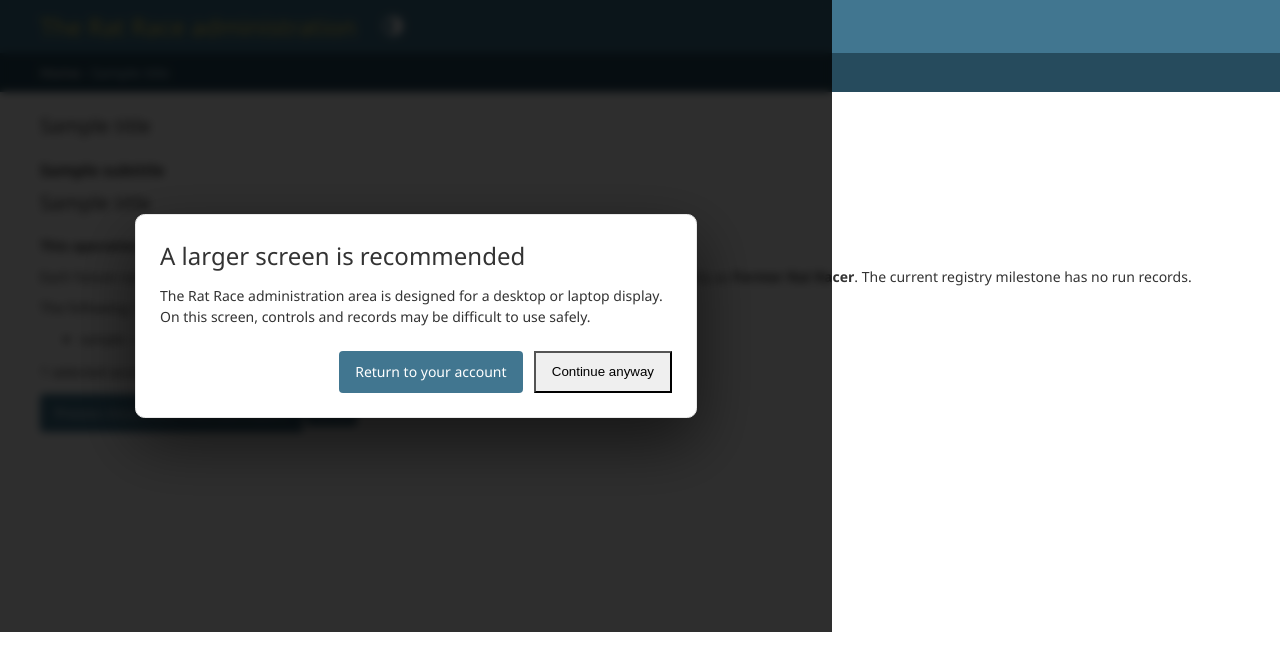
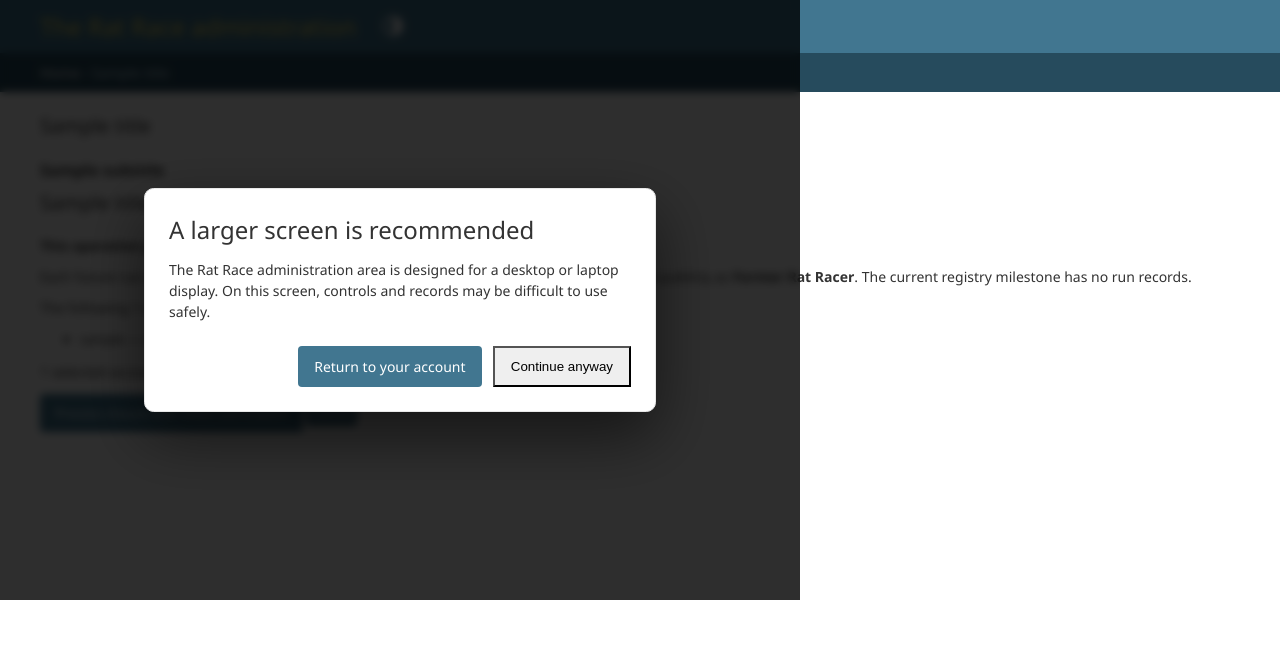
Before and after one commit to Eurymachus/The-Great-Spiffo-s-Rat-Race, a Django app: template apps/website/registry/templates/admin/registry/confirm_account_closure.html in a window 1280 px wide. Shown: the top 671 px of the page. Run offline with Django 5.2, Linux system fonts and the light colour scheme; data comes from the database, SQL or seed files in the repository; the template is opened without the code that fills it: most values are stand-ins (such as "Sample title", 1, 10 or a date in 2020).

Commit message:
Fit admin warning panel on narrow screens

```diff
--- a/apps/website/registry/static/registry/admin.css
+++ b/apps/website/registry/static/registry/admin.css
@@ -119,17 +119,20 @@ body.add-form .submit-row a.deletelink {
     overflow: auto;
     background: rgba(0, 0, 0, .82);
     backdrop-filter: blur(4px);
+    box-sizing: border-box;
 }
 
 .admin-viewport-gate.is-visible { display: flex; }
 .admin-viewport-gate-panel {
-    width: min(100%, 32rem);
+    width: 100%;
+    max-width: 32rem;
     padding: 1.5rem;
     border: 1px solid var(--hairline-color, #555);
     border-radius: .6rem;
     background: var(--body-bg, #121212);
     color: var(--body-fg, #eee);
     box-shadow: 0 1.5rem 4rem rgba(0, 0, 0, .55);
+    box-sizing: border-box;
 }
 .admin-viewport-gate-panel h1 { margin: 0 0 .8rem; font-size: 1.5rem; }
 .admin-viewport-gate-panel p { margin: 0; line-height: 1.5; }
@@ -141,5 +144,11 @@ body.add-form .submit-row a.deletelink {
     margin-top: 1.5rem;
 }
 .admin-viewport-gate-actions a,
-.admin-viewport-gate-actions button { margin: 0; padding: .7rem 1rem; }
+.admin-viewport-gate-actions button { margin: 0; padding: .7rem 1rem; box-sizing: border-box; }
 .admin-viewport-gate-actions a { display: inline-flex; align-items: center; text-decoration: none; }
+.admin-viewport-gate.is-compact .admin-viewport-gate-actions { flex-direction: column; }
+.admin-viewport-gate.is-compact .admin-viewport-gate-actions a,
+.admin-viewport-gate.is-compact .admin-viewport-gate-actions button {
+    justify-content: center;
+    width: 100%;
+}
--- a/apps/website/registry/static/registry/admin_viewport_gate.js
+++ b/apps/website/registry/static/registry/admin_viewport_gate.js
@@ -40,6 +40,7 @@
         gate.style.width = `${width}px`;
         gate.style.height = `${height}px`;
         gate.style.top = `${Math.round(window.visualViewport?.offsetTop || 0)}px`;
+        gate.classList.toggle("is-compact", width < 480);
         gate.classList.toggle("is-visible", !overridden && width < minimumWidth);
     };
 
--- a/apps/website/templates/admin/base_site.html
+++ b/apps/website/templates/admin/base_site.html
@@ -5,14 +5,14 @@
 
 {% block extrastyle %}
     {{ block.super }}
-    <link rel="stylesheet" href="{% static 'registry/admin.css' %}?v=20260716-3">
+    <link rel="stylesheet" href="{% static 'registry/admin.css' %}?v=20260716-4">
 {% endblock %}
 
 {% block extrahead %}
     {{ block.super }}
     <script src="{% static 'registry/admin_close.js' %}?v=20260715-3" defer></script>
     <script>window.ratRaceAdminGate = {returnUrl: "{% url 'registry:account' %}"};</script>
-    <script src="{% static 'registry/admin_viewport_gate.js' %}?v=20260716-2" defer></script>
+    <script src="{% static 'registry/admin_viewport_gate.js' %}?v=20260716-3" defer></script>
 {% endblock %}
 
 {% block branding %}
```
